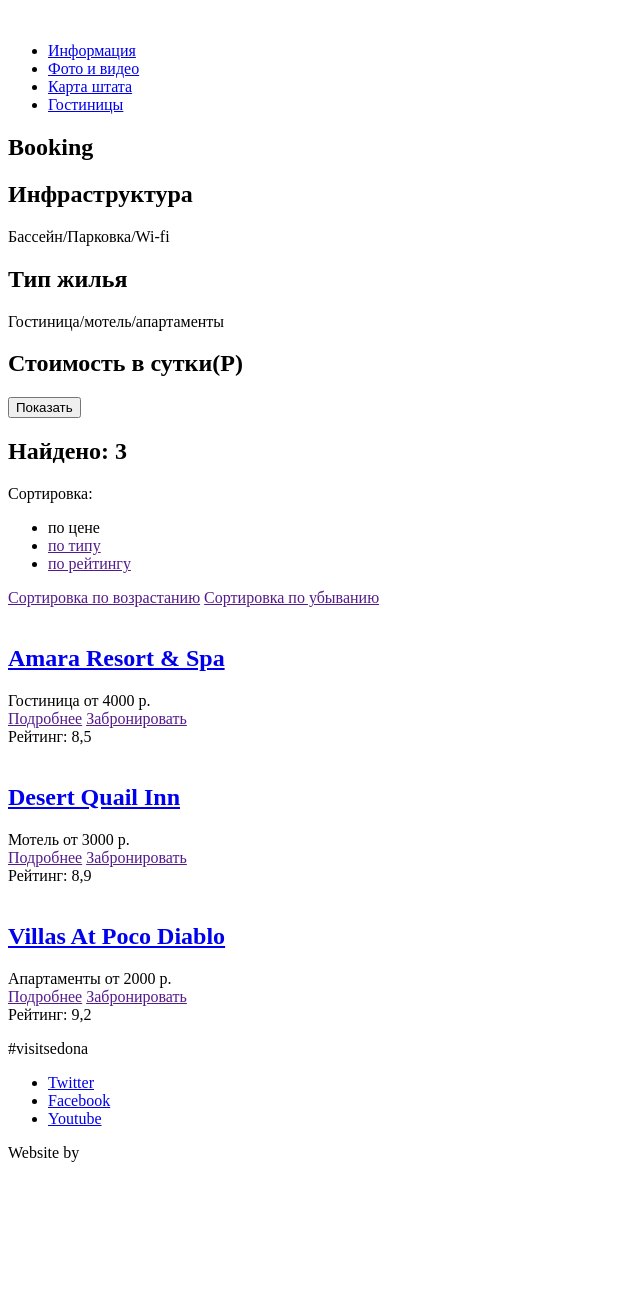
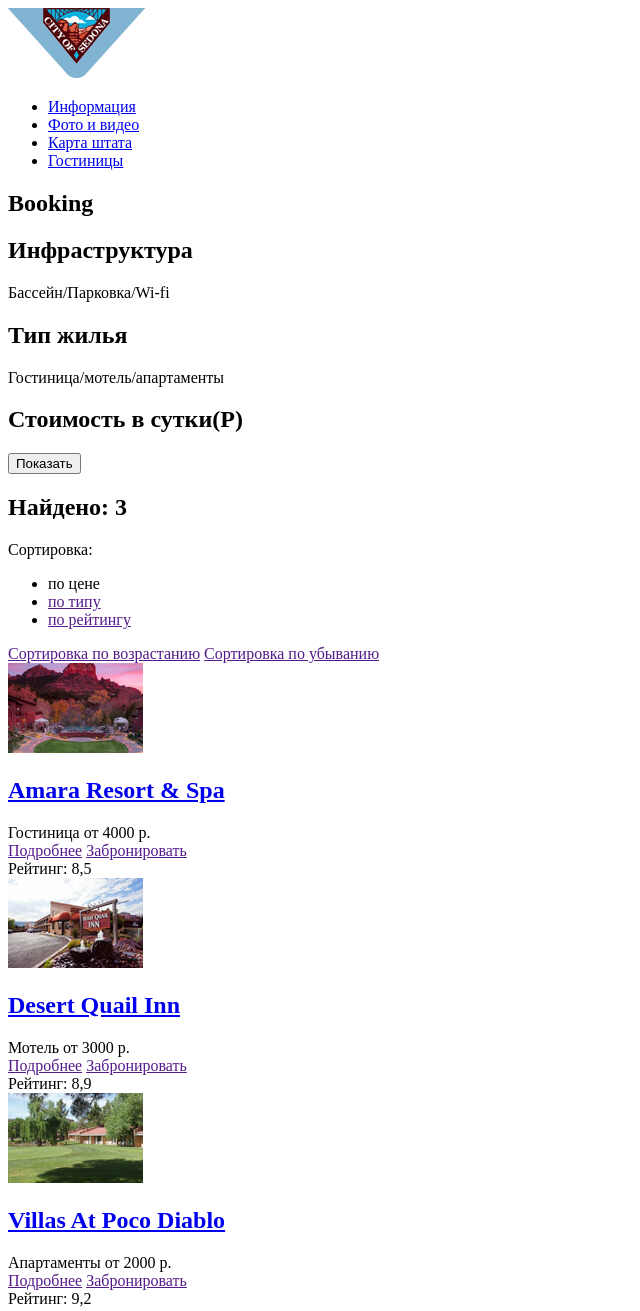
Before and after one commit to abczor/54988-sedona, a plain HTML site: page catalog.html in a window 1280 px wide. Shown: the top 1311 px of the page, without its empty margins (0-640 px from the left). Before the commit the page ends 1170 px from the top, so only its background shows below. Drawn offline with Linux system fonts and the light colour scheme.

Commit message:
Добавление контентных изображений

```diff
--- a/catalog.html
+++ b/catalog.html
@@ -9,8 +9,8 @@
   <header class="main-header">
     <nav class="main-navigation">
       <div class="container-logo">
-        <a class="logo" href="">
-          <img src="" alt="" width="" height="">
+        <a class="logo" href="index.html">
+          <img src="img/logo.png" width="138" height="70" alt="logo">
         </a>
       </div>
       <ul class="site-navigation">
@@ -61,7 +61,7 @@
     <!-- 3 линии с отелями -->
     <section class="catalog">
       <article class="catalog-row">
-        <img src="" alt="">
+        <img src="img/amara-resort.jpg" width="135" height="90" alt="Amara Resort Spa">
         <div class="catalog-item">
           <div class="variant">
             <h2 class="name-item"><a href="#">Amara Resort & Spa</a></h2>
@@ -80,7 +80,7 @@
       </article>
 
       <article class="catalog-row">
-        <img src="" alt="">
+        <img src="img/desert-quail.jpg" width="135" height="90" alt="Desert Quail Inn">
         <div class="catalog-item">
           <div class="variant">
             <h2 class="name-item"><a href="#">Desert Quail Inn</a></h2>
@@ -99,7 +99,7 @@
       </article>
 
       <article class="catalog-row">
-        <img src="" alt="">
+        <img src="img/villas.jpg" width="135" height="90" alt="Villas at Poco Diablo">
         <div class="catalog-item">
           <div class="variant">
             <h2 class="name-item"><a href="#">Villas At Poco Diablo</a></h2>
```
Also changed, not shown: index.html (+7 -4 lines).
